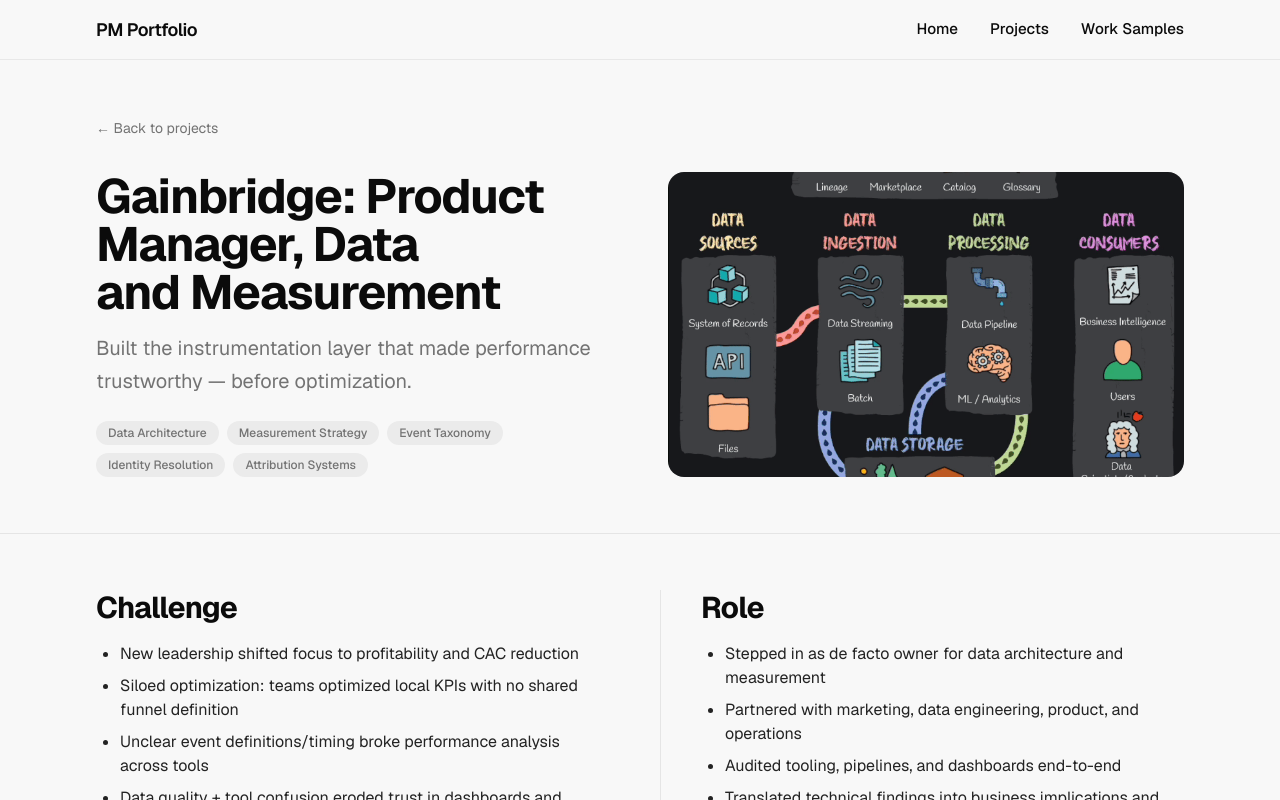
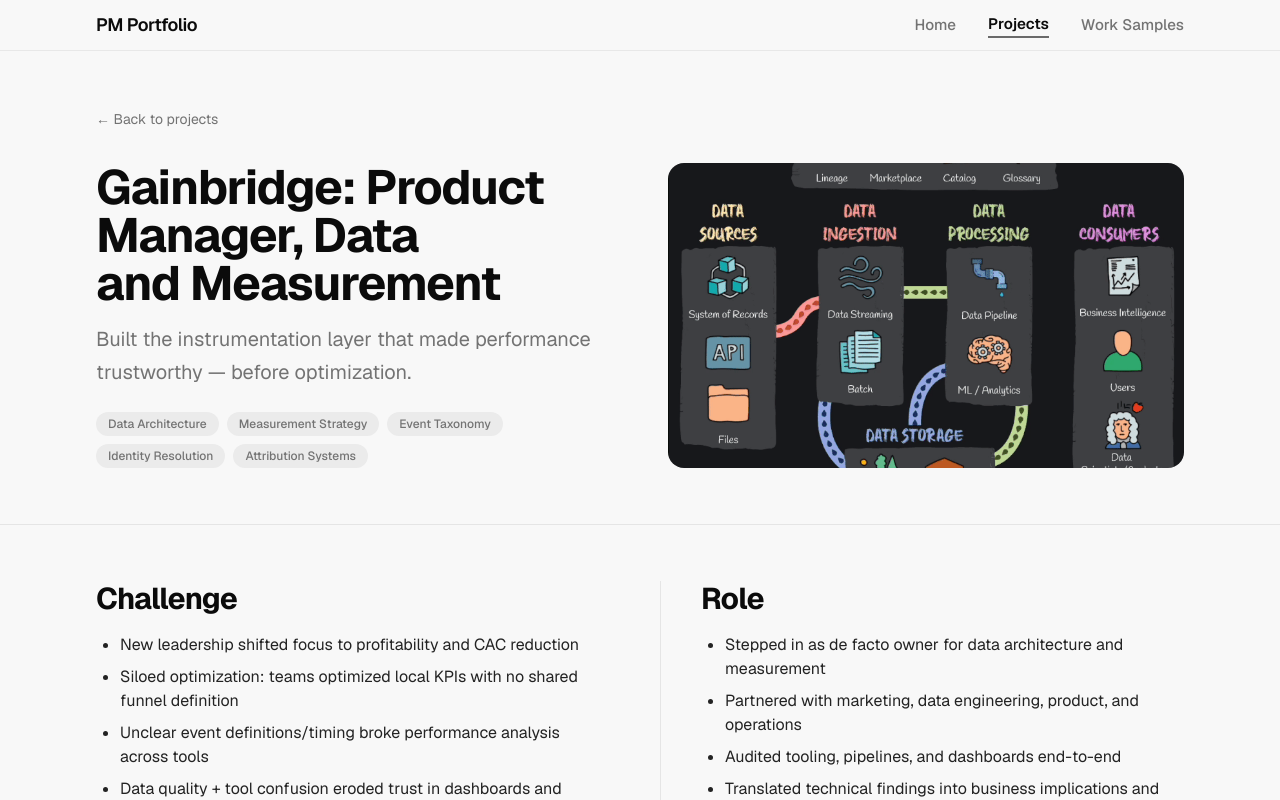
Before and after one commit to echogwu/pm-portfolio-echo, a Next.js app: page /projects/gainbridge-data-architecture in a window 1280 px wide. Shown: the top 800 px of the page. Built offline with nearby package versions, Linux system fonts and the light colour scheme; no server answers.

Commit message:
Highlight active nav item and unify nav across project pages
Body:
Add active-state styling + aria-current="page" to SiteNav
Replace remaining inline nav bars in project detail pages with SiteNav so highlighting is consistent across routes

```diff
--- a/app/projects/dishclosure-founder-mode/page copy.tsx
+++ b/app/projects/dishclosure-founder-mode/page copy.tsx
@@ -1,6 +1,7 @@
 import Link from "next/link"
 import { PreserveScroll } from "@/components/preserve-scroll"
 import { BackButton } from "@/components/back-button"
+import { SiteNav } from "@/components/site-nav"
 
 export const metadata = {
   title: "Gainbridge | Product Manager, Data and Measurement",
@@ -13,24 +14,7 @@ export default function GainbridgePage() {
       <PreserveScroll />
 
       {/* Navigation */}
-      <nav className="sticky top-0 z-50 bg-background/95 backdrop-blur-sm border-b border-border">
-        <div className="max-w-6xl mx-auto px-6 lg:px-8 py-4 flex items-center justify-between">
-          <Link href="/" className="text-lg font-semibold tracking-tight hover:text-foreground/70 transition-colors">
-            PM Portfolio
-          </Link>
-          <div className="flex items-center gap-8">
-            <Link href="/" className="text-sm font-medium hover:text-foreground/70 transition-colors">
-              Home
-            </Link>
-            <Link href="/projects" className="text-sm font-medium hover:text-foreground/70 transition-colors">
-              Projects
-            </Link>
-            <Link href="#" className="text-sm font-medium hover:text-foreground/70 transition-colors">
-              Work Samples
-            </Link>
-          </div>
-        </div>
-      </nav>
+      <SiteNav active="projects" />
 
       {/* Header Section */}
       <section className="max-w-4xl mx-auto px-6 lg:px-8 py-16 lg:py-24">
--- a/app/projects/engineering-foundation/page.tsx
+++ b/app/projects/engineering-foundation/page.tsx
@@ -1,7 +1,7 @@
-import Link from "next/link"
 import type { Metadata } from "next"
 import { ScrollToTop } from "@/components/scroll-to-top"
 import { ProjectDetailLayout } from "@/components/project-detail-layout"
+import { SiteNav } from "@/components/site-nav"
 import { buildMetadata } from "@/lib/seo"
 
 export const metadata: Metadata = buildMetadata({
@@ -19,38 +19,7 @@ export default function EngineeringFoundationPage() {
       <ScrollToTop />
 
       {/* Navigation */}
-      <nav className="sticky top-0 z-50 bg-background/95 backdrop-blur-sm">
-        <div className="w-full border-b border-border">
-          <div className="max-w-6xl mx-auto px-4 sm:px-6 lg:px-8 py-3.5 sm:py-4 flex items-center gap-3">
-            <Link
-              href="/"
-              className="whitespace-nowrap text-[clamp(0.9rem,3vw,1.125rem)] font-semibold tracking-tight hover:text-foreground/70 transition-colors"
-            >
-              PM Portfolio
-            </Link>
-            <div className="ml-auto flex items-center gap-3 sm:gap-8">
-              <Link
-                href="/"
-                className="whitespace-nowrap text-[clamp(0.72rem,2.4vw,0.95rem)] font-medium hover:text-foreground/70 transition-colors"
-              >
-                Home
-              </Link>
-              <Link
-                href="/projects"
-                className="whitespace-nowrap text-[clamp(0.72rem,2.4vw,0.95rem)] font-medium text-foreground"
-              >
-                Projects
-              </Link>
-              <Link
-                href="/work-samples"
-                className="whitespace-nowrap text-[clamp(0.72rem,2.4vw,0.95rem)] font-medium hover:text-foreground/70 transition-colors"
-              >
-                Work Samples
-              </Link>
-            </div>
-          </div>
-        </div>
-      </nav>
+      <SiteNav active="projects" />
 
       <ProjectDetailLayout
         title="Amazon|AerServ|Oracle: Engineering Foundation"
--- a/app/projects/gainbridge-data-architecture/page.tsx
+++ b/app/projects/gainbridge-data-architecture/page.tsx
@@ -1,7 +1,7 @@
-import Link from "next/link"
 import type { Metadata } from "next"
 import { PreserveScroll } from "@/components/preserve-scroll"
 import { ProjectDetailLayout } from "@/components/project-detail-layout"
+import { SiteNav } from "@/components/site-nav"
 import { buildMetadata } from "@/lib/seo"
 
 export const metadata: Metadata = buildMetadata({
@@ -19,38 +19,7 @@ export default function GainbridgePage() {
       <PreserveScroll />
 
       {/* Navigation */}
-      <nav className="sticky top-0 z-50 bg-background/95 backdrop-blur-sm">
-        <div className="w-full border-b border-border">
-          <div className="max-w-6xl mx-auto px-4 sm:px-6 lg:px-8 py-3.5 sm:py-4 flex items-center gap-3">
-            <Link
-              href="/"
-              className="whitespace-nowrap text-[clamp(0.9rem,3vw,1.125rem)] font-semibold tracking-tight hover:text-foreground/70 transition-colors"
-            >
-              PM Portfolio
-            </Link>
-            <div className="ml-auto flex items-center gap-3 sm:gap-8">
-              <Link
-                href="/"
-                className="whitespace-nowrap text-[clamp(0.72rem,2.4vw,0.95rem)] font-medium hover:text-foreground/70 transition-colors"
-              >
-                Home
-              </Link>
-              <Link
-                href="/projects"
-                className="whitespace-nowrap text-[clamp(0.72rem,2.4vw,0.95rem)] font-medium text-foreground"
-              >
-                Projects
-              </Link>
-              <Link
-                href="/work-samples"
-                className="whitespace-nowrap text-[clamp(0.72rem,2.4vw,0.95rem)] font-medium hover:text-foreground/70 transition-colors"
-              >
-                Work Samples
-              </Link>
-            </div>
-          </div>
-        </div>
-      </nav>
+      <SiteNav active="projects" />
 
       <ProjectDetailLayout
         title="Gainbridge: Product Manager, Data and Measurement"
--- a/app/projects/ideo-design-thinking/page.tsx
+++ b/app/projects/ideo-design-thinking/page.tsx
@@ -1,7 +1,7 @@
-import Link from "next/link"
 import type { Metadata } from "next"
 import { ScrollToTop } from "@/components/scroll-to-top"
 import { ProjectDetailLayout } from "@/components/project-detail-layout"
+import { SiteNav } from "@/components/site-nav"
 import { buildMetadata } from "@/lib/seo"
 
 export const metadata: Metadata = buildMetadata({
@@ -19,38 +19,7 @@ export default function IDEOPage() {
       <ScrollToTop />
 
       {/* Navigation */}
-      <nav className="sticky top-0 z-50 bg-background/95 backdrop-blur-sm">
-        <div className="w-full border-b border-border">
-          <div className="max-w-6xl mx-auto px-4 sm:px-6 lg:px-8 py-3.5 sm:py-4 flex items-center gap-3">
-            <Link
-              href="/"
-              className="whitespace-nowrap text-[clamp(0.9rem,3vw,1.125rem)] font-semibold tracking-tight hover:text-foreground/70 transition-colors"
-            >
-              PM Portfolio
-            </Link>
-            <div className="ml-auto flex items-center gap-3 sm:gap-8">
-              <Link
-                href="/"
-                className="whitespace-nowrap text-[clamp(0.72rem,2.4vw,0.95rem)] font-medium hover:text-foreground/70 transition-colors"
-              >
-                Home
-              </Link>
-              <Link
-                href="/projects"
-                className="whitespace-nowrap text-[clamp(0.72rem,2.4vw,0.95rem)] font-medium text-foreground"
-              >
-                Projects
-              </Link>
-              <Link
-                href="/work-samples"
-                className="whitespace-nowrap text-[clamp(0.72rem,2.4vw,0.95rem)] font-medium hover:text-foreground/70 transition-colors"
-              >
-                Work Samples
-              </Link>
-            </div>
-          </div>
-        </div>
-      </nav>
+      <SiteNav active="projects" />
 
       <ProjectDetailLayout
         title="IDEO: Design Thinking Challenge"
--- a/app/projects/lyft-developer-experience-pm/page.tsx
+++ b/app/projects/lyft-developer-experience-pm/page.tsx
@@ -1,7 +1,7 @@
-import Link from "next/link"
 import type { Metadata } from "next"
 import { ScrollToTop } from "@/components/scroll-to-top"
 import { ProjectDetailLayout } from "@/components/project-detail-layout"
+import { SiteNav } from "@/components/site-nav"
 import { buildMetadata } from "@/lib/seo"
 
 export const metadata: Metadata = buildMetadata({
@@ -19,38 +19,7 @@ export default function LyftPage() {
       <ScrollToTop />
 
       {/* Navigation */}
-      <nav className="sticky top-0 z-50 bg-background/95 backdrop-blur-sm">
-        <div className="w-full border-b border-border">
-          <div className="max-w-6xl mx-auto px-4 sm:px-6 lg:px-8 py-3.5 sm:py-4 flex items-center gap-3">
-            <Link
-              href="/"
-              className="whitespace-nowrap text-[clamp(0.9rem,3vw,1.125rem)] font-semibold tracking-tight hover:text-foreground/70 transition-colors"
-            >
-              PM Portfolio
-            </Link>
-            <div className="ml-auto flex items-center gap-3 sm:gap-8">
-              <Link
-                href="/"
-                className="whitespace-nowrap text-[clamp(0.72rem,2.4vw,0.95rem)] font-medium hover:text-foreground/70 transition-colors"
-              >
-                Home
-              </Link>
-              <Link
-                href="/projects"
-                className="whitespace-nowrap text-[clamp(0.72rem,2.4vw,0.95rem)] font-medium text-foreground"
-              >
-                Projects
-              </Link>
-              <Link
-                href="/work-samples"
-                className="whitespace-nowrap text-[clamp(0.72rem,2.4vw,0.95rem)] font-medium hover:text-foreground/70 transition-colors"
-              >
-                Work Samples
-              </Link>
-            </div>
-          </div>
-        </div>
-      </nav>
+      <SiteNav active="projects" />
 
       <ProjectDetailLayout
         title="Lyft: Quality Engineer → Developer Experience PM"
--- a/app/projects/mba-strategic-frameworks/page.tsx
+++ b/app/projects/mba-strategic-frameworks/page.tsx
@@ -1,7 +1,7 @@
-import Link from "next/link"
 import type { Metadata } from "next"
 import { ScrollToTop } from "@/components/scroll-to-top"
 import { ProjectDetailLayout } from "@/components/project-detail-layout"
+import { SiteNav } from "@/components/site-nav"
 import { buildMetadata } from "@/lib/seo"
 
 export const metadata: Metadata = buildMetadata({
@@ -19,38 +19,7 @@ export default function MBAWorkPage() {
       <ScrollToTop />
 
       {/* Navigation */}
-      <nav className="sticky top-0 z-50 bg-background/95 backdrop-blur-sm">
-        <div className="w-full border-b border-border">
-          <div className="max-w-6xl mx-auto px-4 sm:px-6 lg:px-8 py-3.5 sm:py-4 flex items-center gap-3">
-            <Link
-              href="/"
-              className="whitespace-nowrap text-[clamp(0.9rem,3vw,1.125rem)] font-semibold tracking-tight hover:text-foreground/70 transition-colors"
-            >
-              PM Portfolio
-            </Link>
-            <div className="ml-auto flex items-center gap-3 sm:gap-8">
-              <Link
-                href="/"
-                className="whitespace-nowrap text-[clamp(0.72rem,2.4vw,0.95rem)] font-medium hover:text-foreground/70 transition-colors"
-              >
-                Home
-              </Link>
-              <Link
-                href="/projects"
-                className="whitespace-nowrap text-[clamp(0.72rem,2.4vw,0.95rem)] font-medium text-foreground"
-              >
-                Projects
-              </Link>
-              <Link
-                href="/work-samples"
-                className="whitespace-nowrap text-[clamp(0.72rem,2.4vw,0.95rem)] font-medium hover:text-foreground/70 transition-colors"
-              >
-                Work Samples
-              </Link>
-            </div>
-          </div>
-        </div>
-      </nav>
+      <SiteNav active="projects" />
 
       <ProjectDetailLayout
         title="MBA — Designing Decision Systems"
--- a/components/site-nav.tsx
+++ b/components/site-nav.tsx
@@ -5,8 +5,10 @@ export type SiteNavActive = "home" | "projects" | "work-samples"
 function linkClass(active: boolean) {
   return [
     "shrink-0 whitespace-nowrap leading-none",
-    "text-[clamp(0.68rem,2.2vw,0.95rem)] font-medium transition-colors",
-    active ? "text-foreground" : "hover:text-foreground/70",
+    "text-[clamp(0.68rem,2.2vw,0.95rem)] transition-colors",
+    active
+      ? "text-foreground font-semibold border-b-2 border-foreground/60 pb-1 -mb-1"
+      : "text-muted-foreground font-medium hover:text-foreground/70",
   ].join(" ")
 }
 
@@ -24,13 +26,21 @@ export function SiteNav({ active }: { active: SiteNavActive }) {
 
           <div className="ml-auto flex flex-1 min-w-0 justify-end">
             <div className="flex items-center gap-2.5 sm:gap-8 flex-nowrap">
-              <Link href="/" className={linkClass(active === "home")}>
+              <Link href="/" aria-current={active === "home" ? "page" : undefined} className={linkClass(active === "home")}>
                 Home
               </Link>
-              <Link href="/projects" className={linkClass(active === "projects")}>
+              <Link
+                href="/projects"
+                aria-current={active === "projects" ? "page" : undefined}
+                className={linkClass(active === "projects")}
+              >
                 Projects
               </Link>
-              <Link href="/work-samples" className={linkClass(active === "work-samples")}>
+              <Link
+                href="/work-samples"
+                aria-current={active === "work-samples" ? "page" : undefined}
+                className={linkClass(active === "work-samples")}
+              >
                 Work Samples
               </Link>
             </div>
```
